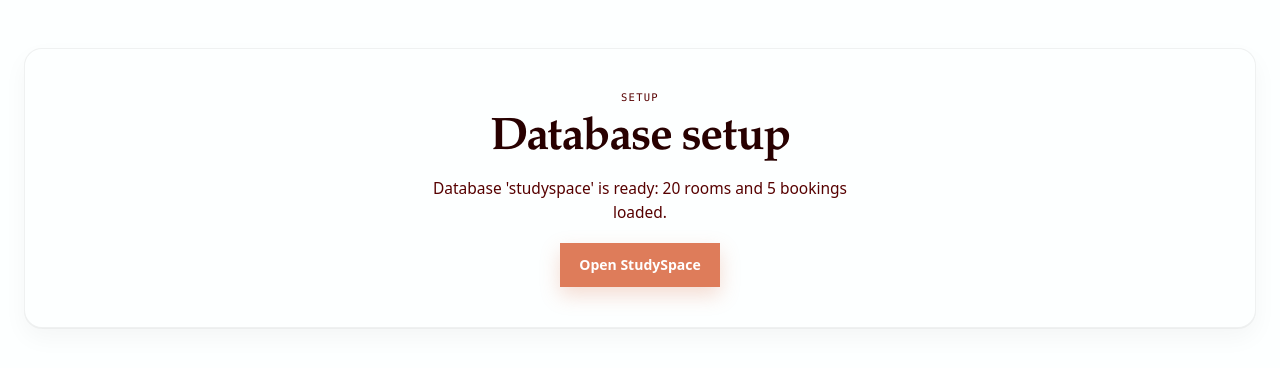
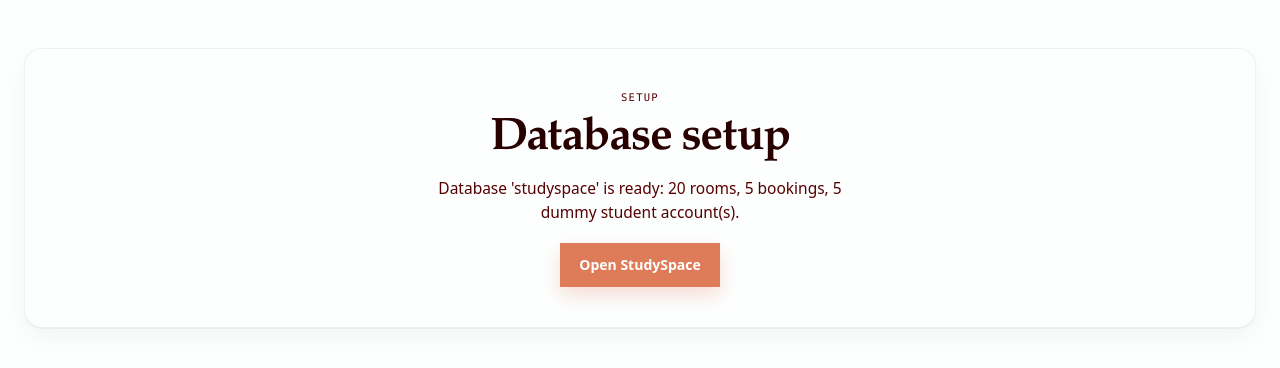
Before and after one commit to Irom-codesjavanhtm/studyspace-its30905, a PHP site: page /init.php in a window 1280 px wide. Shown: the top 368 px of the page. Run offline with PHP 8.4, Linux system fonts and the light colour scheme; the visitor is signed in with stand-in values (Sample User, id 1); data comes from the database, SQL or seed files in the repository.

Commit message:
Document five dummy student rows and report counts from init.
Co-authored-by: Cursor <cursoragent@cursor.com>

```diff
--- a/group-root/init.php
+++ b/group-root/init.php
@@ -64,7 +64,8 @@ if (!$allowed) {
         $pdo->exec($sql);
         $rooms = (int) $pdo->query('SELECT COUNT(*) FROM studyspace.rooms')->fetchColumn();
         $bookings = (int) $pdo->query('SELECT COUNT(*) FROM studyspace.bookings')->fetchColumn();
-        say("Database 'studyspace' is ready: $rooms rooms and $bookings bookings loaded.");
+        $students = (int) $pdo->query("SELECT COUNT(*) FROM studyspace.users WHERE role = 'student'")->fetchColumn();
+        say("Database 'studyspace' is ready: $rooms rooms, $bookings bookings, $students dummy student account(s).");
         $ok = true;
     } catch (Throwable $e) {
         http_response_code(500);
```
Also changed, not shown: group-root/README.md.
